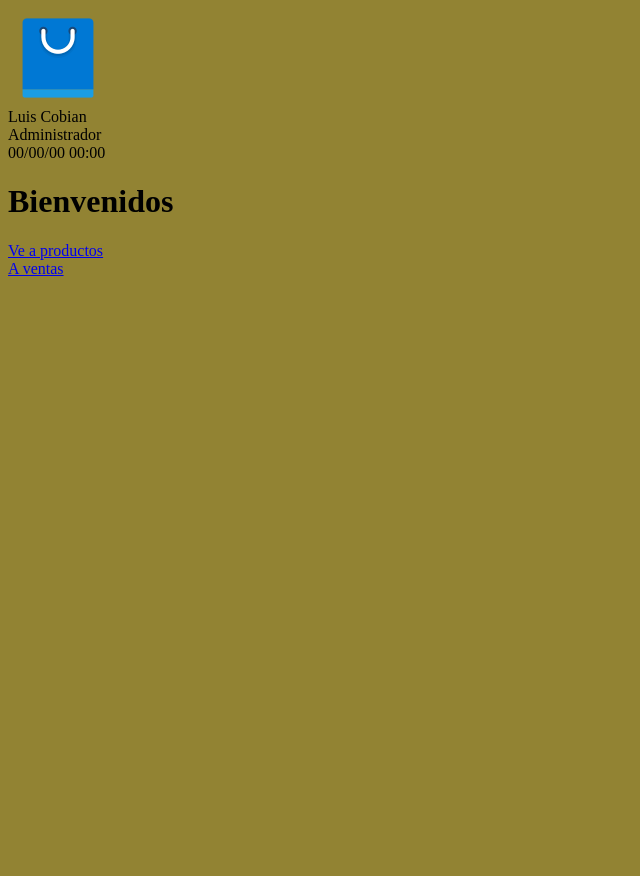
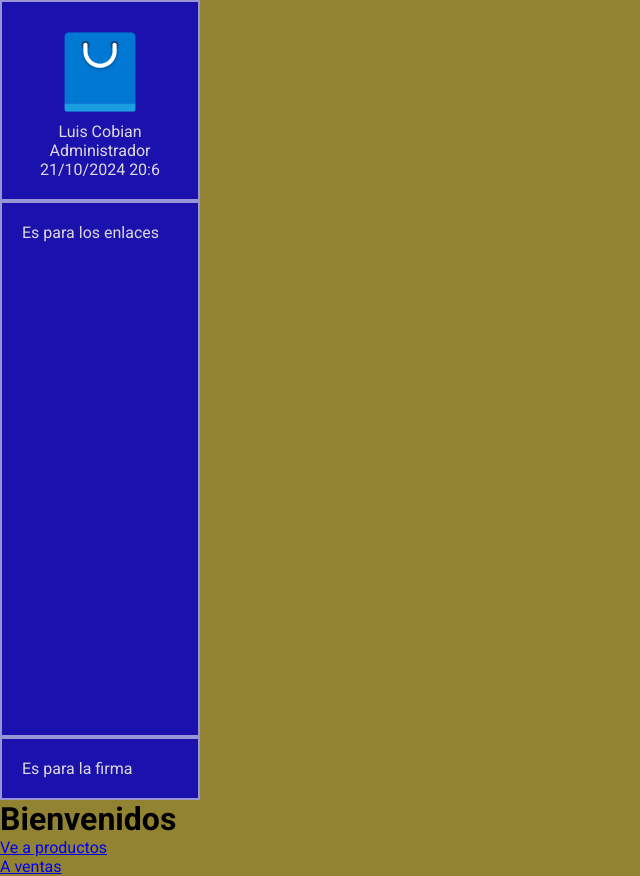
Before and after one commit to LuisCobian-GR/TallerWeb, a PHP site: page / in a window 1280 px wide. Shown: the whole page, without its empty margins (0-640 px from the left). Before the commit the page ends 276 px from the top, so only its background shows below. Run offline with PHP 8.4, Linux system fonts and the light colour scheme.

Commit message:
Hasta el 21 de octubre

```diff
--- a/css/main.css
+++ b/css/main.css
@@ -2,4 +2,44 @@
 
 :root {
     font-size: 16px;
+    --main-color-primario: #1b11ad;
+    --main-color-letra: #ddd9d9;
 }
+
+* {
+    margin: 0;
+}
+
+body{
+    font-family: 'Roboto', Arial, Helvetica, sans-serif;
+}
+
+.contenedor {
+    display: flex;
+    height: 100vh;
+}
+
+/* todo con clases .*/
+.sidebar {
+    background:var(--main-color-primario);
+    width: 200px;
+    color: var(--main-color-letra);
+    display: flex;
+    flex-direction: column;
+}
+
+.seccion{
+    padding: 20px;
+    border: 2px solid #9994d6;
+}
+
+.seccion:nth-child(2){
+    flex-grow: 1;
+}
+
+.logo-contenedor {
+    display: flex;
+    justify-content: center;
+    flex-direction: column;
+    align-items: center;
+}
--- a/index.php
+++ b/index.php
@@ -5,18 +5,19 @@
     </head>
     <body bgcolor="#928333">
         <div class="contenedor">
-            <nav>
-                <div class="encabezado">
+            <nav class="sidebar">
+                <div class="seccion logo-contenedor">
                     <img src="images/logo_tienda.png" />
                     <div class="user-titulo">Luis Cobian</div>
                     <div class="rol-titulo">Administrador</div>
-                    <div class="fecha-titulo">00/00/00 00:00</div>
+                    <div class="fecha-titulo" id="fecha">00/00/00 00:00</div>
                 </div>
-                <div class="enlaces">
+                <div class="enlaces seccion">
+                    <p> Es para los enlaces </p>
                 </div>
-                <div class="firma">
+                <div class="firma seccion">
+                    <p>Es para la firma</p>
                 </div>
-
             </nav>
         </div>
         <h1> Bienvenidos </h1>
@@ -25,5 +26,24 @@
         </a>
         <br />
         <a href="ventas.php">A ventas </a>
+
+        <script>
+            let num = 0;
+
+            setInterval(() => {
+                const fechaContendor = document.getElementById("fecha");
+                /** aqui se acomoda la fecha */
+                const fechaHoy = new Date();
+                const dia = fechaHoy.getDate().toString();
+                const mes = (fechaHoy.getMonth() + 1).toString();
+                const anio = fechaHoy.getFullYear().toString();
+                const hora = fechaHoy.getHours().toString();
+                const minutos = fechaHoy.getMinutes().toString();
+                const fechaTotal = dia + '/' + mes + '/' + anio + ' ' +
+                                   hora + ':' + minutos;
+                       // `${dia}/${mes}/${anio} ${hora}:${minutos}`;
+                fechaContendor.innerHTML = fechaTotal;
+            }, 500);
+        </script>
     </body>
 </html>
```
